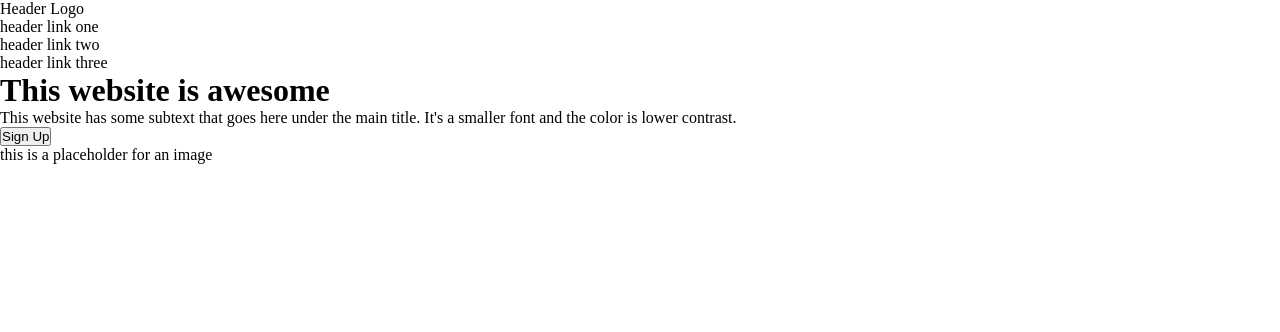
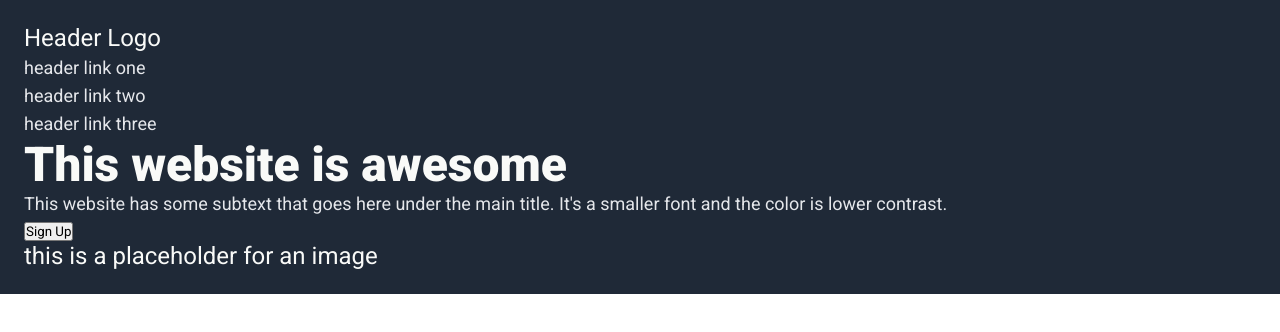
Before and after one commit to eirolnepo/odin-landing-page, a plain HTML site: page index.html in a window 1280 px wide. Drawn offline with Linux system fonts and the light colour scheme.

Commit message:
added classes in html, added font sizes and colors in css

```diff
--- a/index.html
+++ b/index.html
@@ -9,14 +9,14 @@
 </head>
 <body>
     <div class="header">
-        Header Logo
+        <div class="header-logo">Header Logo<div>
         <ul>
-            <li>header link one</li>
-            <li>header link two</li>
-            <li>header link three</li>
+            <li><a href="#">header link one</a></li>
+            <li><a href="#">header link two</a></li>
+            <li><a href="#">header link three</a></li>
         </ul>
         <h1>This website is awesome</h1>
-        <p>This website has some subtext that goes here under the main title. It's a smaller font and the color is lower contrast.</p>
+        <p class="header-para">This website has some subtext that goes here under the main title. It's a smaller font and the color is lower contrast.</p>
         <button>Sign Up</button>
         <div>this is a placeholder for an image</div>
     </div>
--- a/style.css
+++ b/style.css
@@ -1,5 +1,41 @@
+@import url('https://fonts.googleapis.com/css2?family=Roboto:wght@100;300;400;500;700;900&display=swap');
+
 *{
     margin: 0;
     padding: 0;
     box-sizing: border-box;
+    font-family: "Roboto";
 }
+
+a{
+    font-size: 18px;
+    color: #E5E7EB;
+    text-decoration: none;
+}
+
+li{
+    list-style: none;
+}
+
+.header{
+    width: 100%;
+    padding: 24px;
+    background: #1F2937;
+    color: white;
+}
+
+.header-logo{
+    font-size: 24px;
+    color: #F9FAF8;
+}
+
+h1{
+    font-size: 48px;
+    font-weight: 900;
+    color: #F9FAF8;
+}
+
+.header-para{
+    font-size: 18px;
+    color: #E5E7EB;
+}
```
